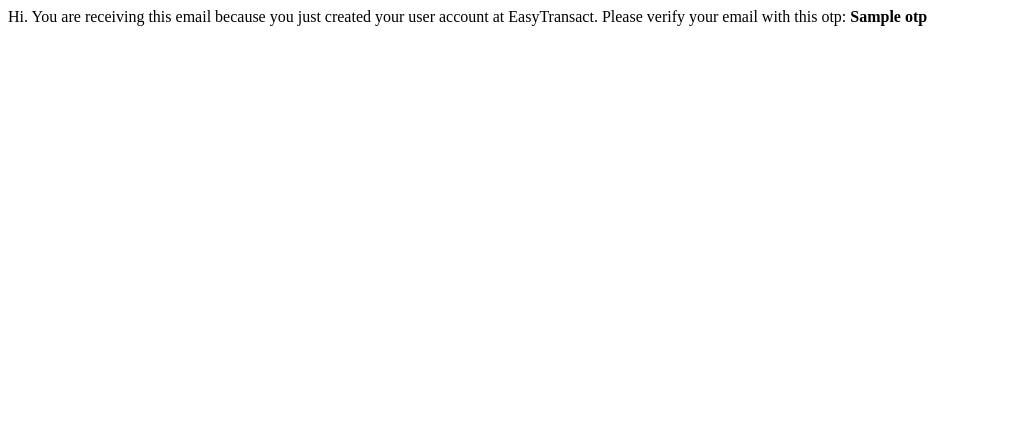
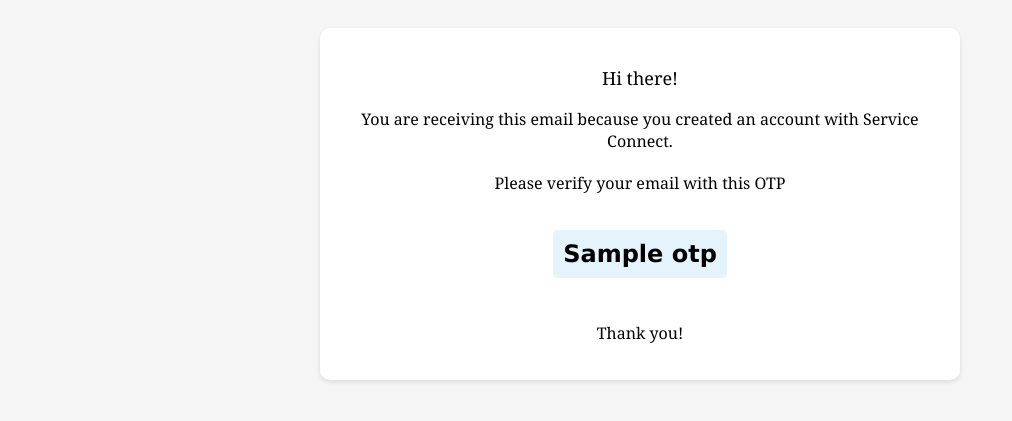
Before and after one commit to engrmarkk/Service_Connect, a Flask app: template templates/email_verification.html in a window 1280 px wide. Shown: the top 421 px of the page, without its empty margins (0-1012 px from the left). Run offline with Flask 3, Linux system fonts and the light colour scheme; the template is opened without the code that fills it: most values are stand-ins (such as "Sample title", 1, 10 or a date in 2020).

Commit message:
Update email_verification.html

```diff
--- a/templates/email_verification.html
+++ b/templates/email_verification.html
@@ -1,4 +1,22 @@
-<p>
-    Hi. You are receiving this email because you just created your user account at EasyTransact.
-    Please verify your email with this otp: <strong>{{otp}}</strong>
-</p>
+<!DOCTYPE html>
+<html lang="en">
+<head>
+    <meta charset="UTF-8">
+    <meta name="viewport" content="width=device-width, initial-scale=1.0">
+    <title>Email Verification</title>
+</head>
+<body style="font-family: 'Georgia', serif; background-color: #f5f5f5; padding: 20px;">
+
+    <div style="max-width: 600px; margin: 0 auto; background-color: #fff; padding: 20px; border-radius: 10px; box-shadow: 0 2px 5px rgba(0,0,0,0.1);">
+        <p style="text-align: center; font-size: 18px;">Hi there!</p>
+        <p style="text-align: center;">You are receiving this email because you created an account with Service Connect.</p>
+        <p style="text-align: center; margin-top: 20px;">Please verify your email with this OTP</p>
+        <div style="display: flex; justify-content: center; font-family: 'Verdana', serif;">
+        <p style="text-align: center; font-size: 24px; margin-top: 20px; background-color: #e5f3fc; padding: 10px; border-radius: 5px; display: flex; justify-content: center; width: fit-content; align-items: center;">
+            <strong>{{otp}}</strong></p>
+        </div>
+        <p style="text-align: center; margin-top: 20px;">Thank you!</p>
+    </div>
+
+</body>
+</html>
```
